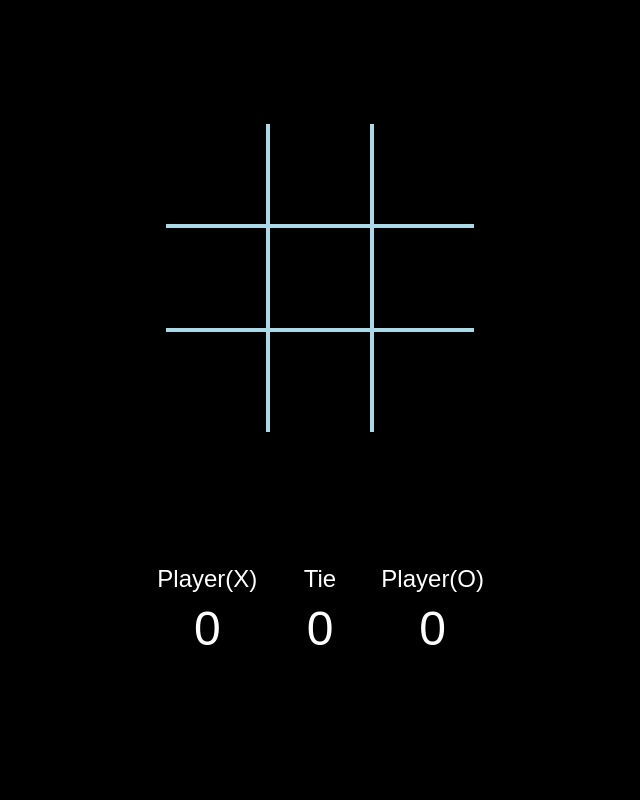
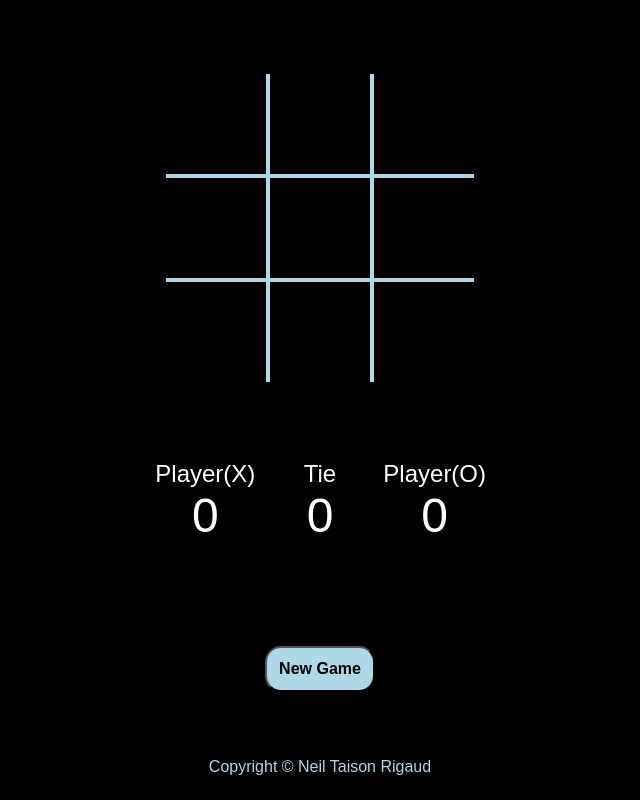
Before and after one commit to blackbird410/Tic-Tac-Toe, a plain HTML site: page index.html in a window 1280 px wide. Shown: the whole page, without its empty margins (320-960 px from the left). Drawn offline with Linux system fonts and the light colour scheme.

Commit message:
Added new game button and copyright link

```diff
--- a/code.js
+++ b/code.js
@@ -1,5 +1,13 @@
 const EMPTY = '.';
 const VALID = true;
+
+function restartGame()
+{
+        Gameboard.newGame();
+	player1.resetScore();
+	player2.resetScore();
+}
+
 
 const Gameboard = (function () {
 	let board = [
@@ -91,19 +99,23 @@ const Gameboard = (function () {
 		return false;
 	}
 
-	return { play, isGameOver }
+	return { play, isGameOver, newGame }
 
 })();
 
 const createPlayer =  (function () {
+	let name;
 	let marker = EMPTY;
 	let score = 0;
 
+	const setName = (inputName) => name = inputName;
 	const setMarker = (choice) => marker = choice.toUpperCase();
 	const getMarker = () => marker;
-	const resetScore = () => score = 0;
-	const updateScore = () => {
-		score++;
+	const resetScore = () => {
+		score = 0;
+		displayScore();
+	};
+	const displayScore = () => {
 		switch(getMarker())
                 {
                         case 'X':
@@ -117,11 +129,14 @@ const createPlayer =  (function () {
                                 break;
                 }
 	};
+	const updateScore = () => {
+		score++;
+		displayScore();
+	};
 	const getScore = () => score;
 
 	return { setMarker, getMarker, resetScore, updateScore, getScore };
 });
-
 
 function createLayout() {
 	const container = document.createElement('div');
@@ -165,8 +180,19 @@ function createLayout() {
 		statusBar.appendChild(elementContainer);
 	});
 
+	const newGameBtn = document.createElement('button');
+	newGameBtn.textContent = 'New Game';
+	newGameBtn.addEventListener('click', restartGame);
+
+	const copyright = document.createElement('a');
+	copyright.textContent = 'Copyright \u00A9 Neil Taison Rigaud';
+	copyright.setAttribute('href', 'https://blackbird410.github.io/');
+	copyright.target = '_blank';
+
 	document.body.appendChild(container);
 	document.body.appendChild(statusBar);
+	document.body.appendChild(newGameBtn);
+	document.body.appendChild(copyright);
 }
 
 createLayout();
--- a/style.css
+++ b/style.css
@@ -1,13 +1,14 @@
 :root {
 	--grid-size: 100px;
 	--grid-gap: 4px;
+	--gap-color: #ADD8E6;
 }
 
 body {
 	background-color: black;
 	display: grid;
-	height: 90vh;
-	grid-template-rows: 3fr 1fr;
+	height: 98vh;
+	grid-template-rows: 3fr 1fr 1fr 50px;
 	justify-content: center;
 	align-content: center;
 	justify-items: center;
@@ -21,7 +22,7 @@ body {
 	grid-template-rows: repeat(3, var(--grid-size));
 	grid-template-columns: repeat(3, var(--grid-size));
 	gap: var(--grid-gap);
-	background-color: #ADD8E6;
+	background-color: var(--gap-color);
 }
 
 .grid {
@@ -40,18 +41,38 @@ body {
 	justify-items: center;
 	grid-template-columns: repeat(3, 1fr);
 	padding: 12px;
-}
-
-.status-element {
-	margin: 5px;
+	gap: 12px;
+	text-align: center;
 }
 
 .title {
 	font-size: 1.5rem;
-	margin-bottom: 8px;
 }
 
 .score {
 	font-size: 3rem;
-	text-align: center;
 }
+
+button {
+	padding: 12px;
+	border-radius: 16px;
+	outline: none;
+	background-color: var(--gap-color);
+	font-weight: bold;
+	font-size: 1rem;
+}
+
+button:hover {
+	background-color: orange;
+	color: white;
+}
+
+a {
+	align-self: center;
+	text-decoration: none;
+	color: var(--gap-color);
+}
+
+a:hover {
+	color: orange;
+}
```
